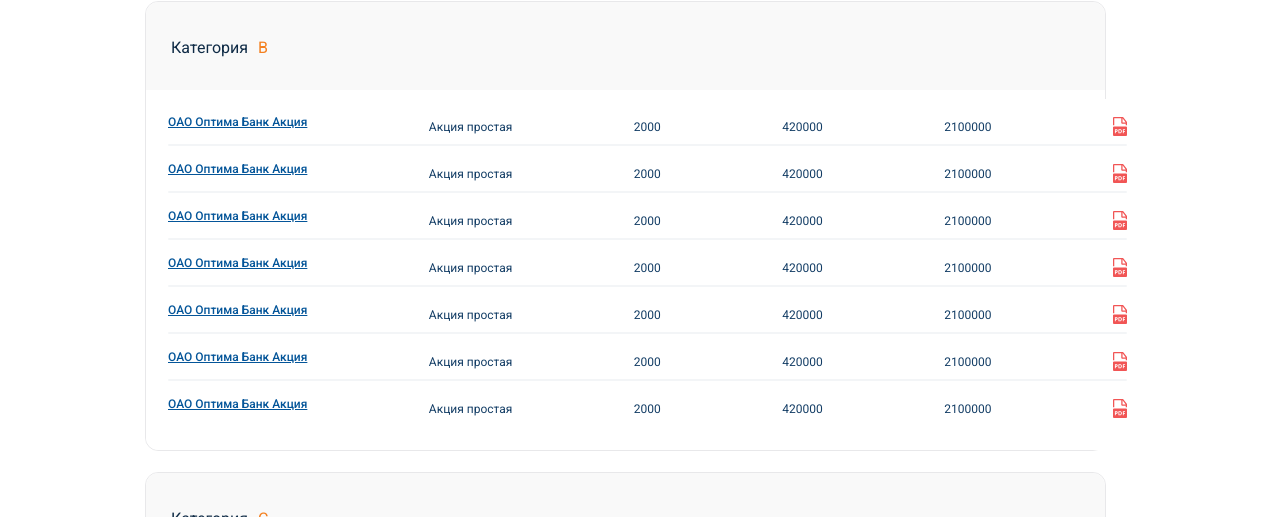
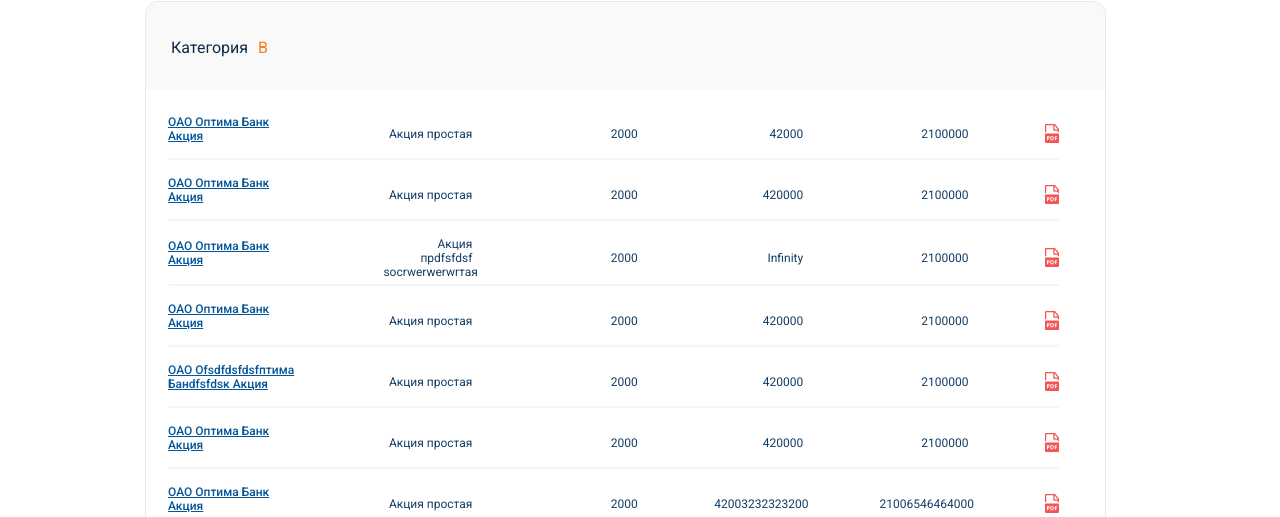
Before and after one commit to envoys-lab/envoys-main-page, a React (Create React App) app: page /listing in a window 1280 px wide. Shown: the part 283-800 px from the top of the page. Built offline with nearby package versions, Linux system fonts and the light colour scheme.

Commit message:
fix: styles

```diff
--- a/src/components/Listing/Listing.tsx
+++ b/src/components/Listing/Listing.tsx
@@ -13,12 +13,12 @@
 `;
 
 const Heading = styled.div`
-  box-sizing: border-box;
   padding: 23px 0 19px 25px;
   background: #f9f9f9;
   width: 100%;
   border-radius: 13px 13px 0 0;
   margin-bottom: 9px;
+  box-sizing: border-box;
 `;
 
 const HeadingTitle = styled.h2`
@@ -39,6 +39,7 @@
   padding: 0 46px 22px 22px;
   background: white;
   border-radius: 0 0 13px 13px;
+  box-sizing: border-box;
   @media (max-width: 806px) {
     display: none;
   }
@@ -55,6 +56,10 @@
   margin-bottom: 10px;
   display: flex;
   justify-content: space-between;
+  width: 139px;
+  @media (max-width: 806px) {
+    width: 197px;
+  }
 `;
 
 const Header = styled.div`
@@ -81,7 +86,8 @@
     height: 2px;
     border-radius: 4px;
     width: 100%;
-    top: 45px;
+    left: 0;
+    bottom: 0;
     opacity: 0.05;
     &:last-child {
       background: #000;
@@ -95,6 +101,11 @@
   font-size: 12px;
   line-height: 14px;
   color: #133d65;
+  width: 89px;
+  text-align: end;
+  &:nth-child(3) {
+    text-align: end;
+  }
 `;
 
 const Border = styled.div`
@@ -112,7 +123,6 @@
   display: none;
   @media (max-width: 806px) {
     display: flex;
-    border: none;
   }
 `;
 // responsive bank - RB
@@ -134,6 +144,7 @@
   color: rgba(19, 61, 101, 0.7);
   max-width: 113px;
   text-decoration: none;
+  padding-right: 10px;
 `;
 
 const RBPriceItems = styled.span`
@@ -147,7 +158,6 @@
   align-items: center;
   margin-bottom: 10px;
 `;
-
 const Listing: FC = () => {
   const headerItem = [
     "Эмитет",
@@ -161,6 +171,64 @@
     {
       name: "OAO Оптима Банк Акция",
       paper: "Акция простая",
+      lastPrice: 2000,
+      capitalization: 42000,
+      quantity: 2100000,
+      sv: pdfIco,
+    },
+    {
+      name: "OAO Оптима Банк Акция",
+      paper: "Акция простая",
+      lastPrice: 2000,
+      capitalization: 420000,
+      quantity: 2100000,
+      sv: pdfIco,
+    },
+    {
+      name: "OAO Оптима Банк Акция",
+      paper: "Акция прdfsfdsf sосrwerwerwrтая",
+      lastPrice: 2000,
+      capitalization: 420e342000,
+      quantity: 2100000,
+      sv: pdfIco,
+    },
+    {
+      name: "OAO Оптима Банк Акция",
+      paper: "Акция простая",
+      lastPrice: 2000,
+      capitalization: 420000,
+      quantity: 2100000,
+      sv: pdfIco,
+    },
+    {
+      name: "OAO Оfsdfdsfdsfптима Банdfsfdsк Акция",
+      paper: "Акция простая",
+      lastPrice: 2000,
+      capitalization: 420000,
+      quantity: 2100000,
+      sv: pdfIco,
+    },
+    {
+      name: "OAO Оптима Банк Акция",
+      paper: "Акция простая",
+      lastPrice: 2000,
+      capitalization: 420000,
+      quantity: 2100000,
+      sv: pdfIco,
+    },
+    {
+      name: "OAO Оптима Банк Акция",
+      paper: "Акция простая",
+      lastPrice: 2000,
+      capitalization: 42003232323200,
+      quantity: 21006546464000,
+      sv: pdfIco,
+    },
+  ];
+  const categoryC = [
+    {
+      name: "OAO Оптима Банк Акция",
+      paper: "d",
       lastPrice: 2000,
       capitalization: 420000,
       quantity: 2100000,
@@ -183,7 +251,7 @@
       sv: pdfIco,
     },
     {
-      name: "OAO Оптима Банк Акция",
+      name: "OAO Оптима Банк Акцdfsdfsdfsdия",
       paper: "Акция простая",
       lastPrice: 2000,
       capitalization: 420000,
@@ -201,65 +269,7 @@
     {
       name: "OAO Оптима Банк Акция",
       paper: "Акция простая",
-      lastPrice: 2000,
-      capitalization: 420000,
-      quantity: 2100000,
-      sv: pdfIco,
-    },
-    {
-      name: "OAO Оптима Банк Акция",
-      paper: "Акция простая",
-      lastPrice: 2000,
-      capitalization: 420000,
-      quantity: 2100000,
-      sv: pdfIco,
-    },
-  ];
-  const categoryC = [
-    {
-      name: "OAO Оптима Банк Акция",
-      paper: "Акция простая",
-      lastPrice: 2000,
-      capitalization: 420000,
-      quantity: 2100000,
-      sv: pdfIco,
-    },
-    {
-      name: "OAO Оптима Банк Акция",
-      paper: "Акция простая",
-      lastPrice: 2000,
-      capitalization: 420000,
-      quantity: 2100000,
-      sv: pdfIco,
-    },
-    {
-      name: "OAO Оптима Банк Акция",
-      paper: "Акция простая",
-      lastPrice: 2000,
-      capitalization: 420000,
-      quantity: 2100000,
-      sv: pdfIco,
-    },
-    {
-      name: "OAO Оптима Банк Акция",
-      paper: "Акция простая",
-      lastPrice: 2000,
-      capitalization: 420000,
-      quantity: 2100000,
-      sv: pdfIco,
-    },
-    {
-      name: "OAO Оптима Банк Акция",
-      paper: "Акция простая",
-      lastPrice: 2000,
-      capitalization: 420000,
-      quantity: 2100000,
-      sv: pdfIco,
-    },
-    {
-      name: "OAO Оптима Банк Акция",
-      paper: "Акция простая",
-      lastPrice: 2000,
+      lastPrice: 209999900,
       capitalization: 420000,
       quantity: 2100000,
       sv: pdfIco,
@@ -286,7 +296,7 @@
         <BanksWrapper>
           {categoryB.map((el, idx) => (
             <BankItem>
-              <BankName to="">{el.name}</BankName>
+              <BankName to="/allinfo">{el.name}</BankName>
               <PriceItems>{el.paper}</PriceItems>
               <PriceItems>{el.lastPrice}</PriceItems>
               <PriceItems>{el.capitalization}</PriceItems>
@@ -342,31 +352,6 @@
             </BankItem>
           ))}
         </BanksWrapper>
-        <ResponsiveBankWrapper>
-          {categoryB.map((el, idx) => (
-            <RBItem>
-              <BankName to="/allinfo">
-                <RBHeaderItem>{headerItem[0]}:</RBHeaderItem> {el.name}
-              </BankName>
-              <RBPriceItems>
-                <RBHeaderItem>{headerItem[1]}:</RBHeaderItem> {el.paper}
-              </RBPriceItems>
-              <RBPriceItems>
-                <RBHeaderItem>{headerItem[2]}:</RBHeaderItem> {el.lastPrice}
-              </RBPriceItems>
-              <RBPriceItems>
-                <RBHeaderItem>{headerItem[3]}:</RBHeaderItem>{" "}
-                {el.capitalization}
-              </RBPriceItems>
-              <RBPriceItems>
-                <RBHeaderItem>{headerItem[4]}:</RBHeaderItem> {el.quantity}
-              </RBPriceItems>
-              <RBPriceItems>
-                <RBHeaderItem>{headerItem[5]}</RBHeaderItem>
-              </RBPriceItems>
-            </RBItem>
-          ))}
-        </ResponsiveBankWrapper>
       </Wrapper>
     </>
   );
```
